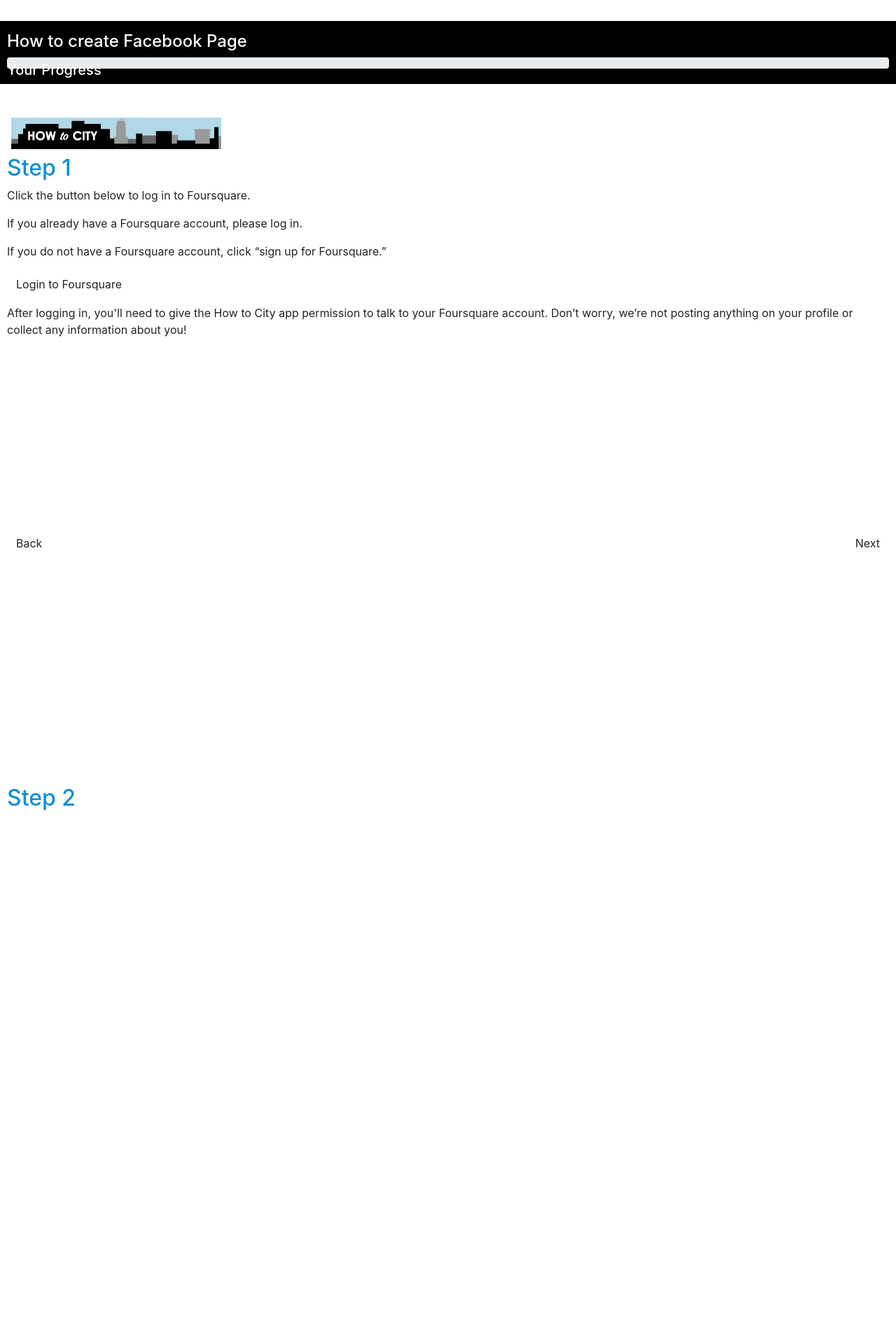
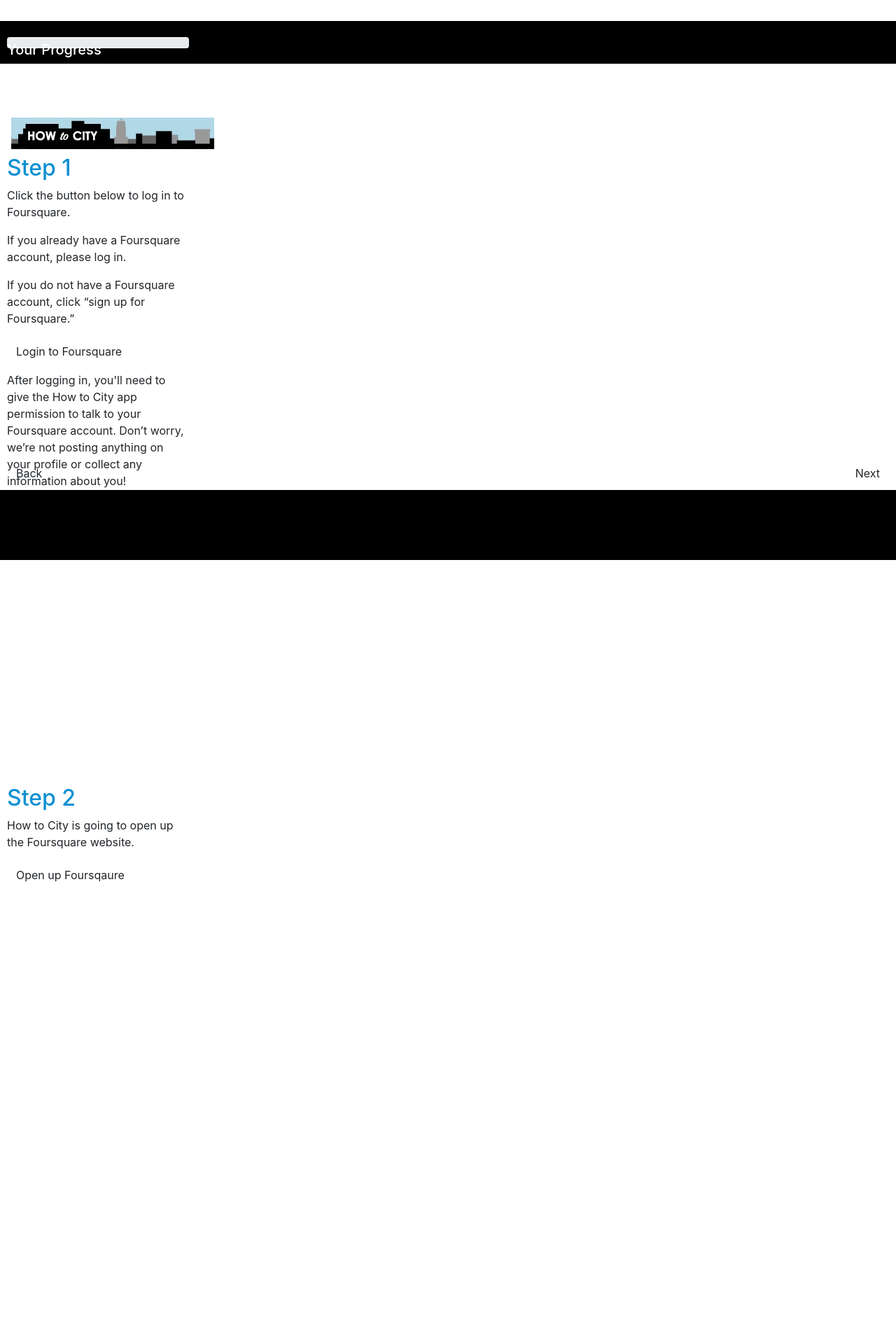
Before and after one commit to codeforamerica/bizfriendly-api, a Flask app: template templates/foursquare_instructions.html in a window 1280 px wide. Shown: the top 1920 px of the page at 70% size. Run offline with Flask 2, Linux system fonts and the light colour scheme; the template is opened without the code that fills it: values that come from a table or form of the project are taken from there, others are empty; data comes from the database, SQL or seed files in the repository; some libraries are stand-ins or nearby versions.

Commit message:
Rought draft Foursquare lesson.

```diff
--- a/app.py
+++ b/app.py
@@ -4,7 +4,6 @@
 import flask.ext.restless
 from flask.ext.heroku import Heroku
 from flask_oauth import OAuth
-# from flask_sslify import SSLify
 
 
 #----------------------------------------
@@ -14,10 +13,10 @@
 app = Flask(__name__)
 heroku = Heroku(app) # Sets CONFIG automagically
 db = SQLAlchemy(app)
-# sslify = SSLify(app)
+
 app.config.update(
-    DEBUG = True,
-    SQLALCHEMY_DATABASE_URI = 'postgres://hackyourcity@localhost/howtocity'
+    # DEBUG = True,
+    # SQLALCHEMY_DATABASE_URI = 'postgres://hackyourcity@localhost/howtocity'
 )
 
 #----------------------------------------
@@ -82,7 +81,8 @@
     fb_page_lesson = Lesson('How to create Facebook Page', 'Lesson on how to create a Facebook Page.','facebook_page', 1)
     twitter_lesson = Lesson('How to create a Twitter Account', 'Lesson on how to create a Twitter account.','twitter_account', 1)
     yelp_lesson = Lesson('How to use Yelp', 'Lessons for how to use Yelp','how_to_yelp', 3)
-    foursquare_lesson = Lesson('How to use Foursquare for your business', 'Lesson on how to create and manage your business on Foursquare.','foursquare', 1)
+    foursquare_lesson = Lesson('How to use Foursquare for your business', 'Lesson on how to create your business on Foursquare.','foursquare', 1)
+    foursquare_lesson_2 = Lesson('How to use Foursquare for your business, Part 2', 'Lesson on how to manage your business on Foursquare.','foursquare_claim_venue', 1)
 
     db.session.add(promote_online)
     db.session.add(beyond_cash)
@@ -92,6 +92,7 @@
     db.session.add(twitter_lesson)
     db.session.add(yelp_lesson)
     db.session.add(foursquare_lesson)
+    db.session.add(foursquare_lesson_2)
     db.session.commit()
 
 db.create_all()
@@ -168,24 +169,26 @@
 
 @app.route("/category/<category_url>/lesson/<lesson_url>/instructions/<instructions_url>")
 def instructions(category_url, lesson_url, instructions_url):
-
     category = Category.query.filter_by(url=category_url).first()
     lesson = Lesson.query.filter_by(url=lesson_url).first()
     # category = call_how_to_city_api(endpoint='categories',column_name='url',operator='==',value=category_url,single=True)
     # lesson = call_how_to_city_api(endpoint='lessons',column_name='url',operator='==',value=lesson_url,single=True)
 
     if instructions_url == 'foursquare_instructions':
-        import fs_oauth
-        foursquare_auth_url = fs_oauth.fs_oauth()
-        # import pdb; pdb.set_trace()
-        try:
+        import foursquare_lesson
+        foursquare_auth_url = None
+        access_token = None
+        if 'code' in request.args:
             auth_code = request.args['code']
-            user = fs_oauth.get_users_data(auth_code)
-            return str(user)
-        except:
-            pass
-        return render_template(instructions_url+'.html', category=category, lesson=lesson, foursquare_auth_url=foursquare_auth_url)
-    return render_template(instructions_url+'.html', category=category, lesson=lesson)
+            # Get access_token
+            access_token = foursquare_lesson.get_access_token(auth_code)
+            user = foursquare_lesson.get_user_data(access_token)
+            return render_template(instructions_url+'.html', category=category, lesson=lesson, user=user)
+        else:
+            # Authorize
+            foursquare_auth_url = foursquare_lesson.foursquare_oauth()
+            return render_template(instructions_url+'.html', category=category, lesson=lesson, foursquare_auth_url=foursquare_auth_url)
+        return render_template(instructions_url+'.html', category=category, lesson=lesson)
 
 #----------------------------------------
 # launch
--- a/static/css/main.css
+++ b/static/css/main.css
@@ -3,6 +3,7 @@
    ========================================================================== */
 body{
 	padding-top:160px;
+	padding-bottom:100px;
 }
 
 .category{
@@ -40,6 +41,15 @@
 	display:block;
 }
 
+.inst_footer{
+	background-color: #000;
+	position: fixed;
+	bottom: 0px;
+	height: 100px;
+	width: 100%;
+	display: block;
+}
+
 section{
 	height:900px;
 }
@@ -54,8 +64,13 @@
 
 .feedback{
 	display: none;
-	padding-top: 100px;
+	padding-top: 15px;
 }
+
+.yes, .no {
+	display : none;
+}
+
 
 .feedback h2{
 	color: #347235;
@@ -74,9 +89,9 @@
 }
 
 .next{
-	position: fixed; bottom:5px;right:10px;
+	position: fixed; bottom:105px;right:10px;
 }
 
 .back{
-	position: fixed; bottom:5px;
+	position: fixed; bottom:105px;
 }
--- /dev/null
+++ b/static/js/foursquare.js
@@ -0,0 +1,113 @@
+var debug = true;
+var request_time = 2000;
+
+// UI ----------------------------------------------------------------------------------------
+// Scroll bar and which step
+
+//Fix width
+var width = window.screen.width;
+$('.narrow').css('width',280); // Hackity
+
+var whichStep = 1;
+var scroll_height;
+var doc_height = $('body').height();
+var scroll_pct;
+var numOfSections = $('section').length;
+var sectionPercentHeight = 100 / numOfSections;
+var body_padding = parseInt($('body').css('padding-top'), 10);
+
+$(window).scroll(function() {
+  scroll_height = $(window).scrollTop();
+  scroll_pct = (scroll_height / doc_height * 100) + 5.5; // Give it a little buffer
+  $('.progress .bar').css('width',scroll_pct+'%');
+  whichStep = Math.ceil(scroll_pct / sectionPercentHeight);
+  if (debug){
+    console.log(whichStep);
+  }
+});
+
+// Back button
+$('.back').click(function (){
+  if (debug){
+    console.log('Back');
+  }
+  var backStep = whichStep - 1;
+  $('html, body').animate({ scrollTop: $('#link'+backStep).offset().top - body_padding }, 1000);
+});
+
+// Next button
+$('.next').click(function() {
+  if (debug){
+    console.log('Next');
+  }
+  var nextStep = whichStep + 1;
+  $('html, body').animate({ scrollTop: $('#link'+nextStep).offset().top - body_padding }, 1000);
+});
+
+// Steps Functions ----------------------------------------------------------------------------------------
+
+// var checkStep1 = function(){
+//     if (debug){
+//         console.log('Step 1 running');
+//       }
+//       // Can this script see jinja2 variables?
+//     if (whichStep >= 1 && {{ 'user' }}){
+//       clearInterval(t1);
+//       if (debug){
+//         console.log('Step 1 stopped');
+//       }
+
+//       // Show the feedback
+//       $('#link1 .feedback').toggle();
+
+//       if (whichStep == 1){
+//         $('html, body').delay(3000).animate({ scrollTop: $('#link2').offset().top - body_padding }, 1000);
+//       }
+//     }
+//   }
+//   var t1 = setInterval(checkStep1,1000);
+
+// When we get to step 2, open up the challenge window
+  var width = window.screen.width;
+  var height = window.screen.height;
+  var challengeSiteFeatures = {
+    height: height,
+    width: 1000,
+    name: 'challenge',
+    center: false
+  }
+  var challengeWindow = false;
+  $("#open_foursquare").click(function(){
+    challengeWindow = $.popupWindow('https://www.foursquare.com', challengeSiteFeatures);
+    setTimeout(function(){
+      // Show the feedback
+      $('#link2 .feedback').toggle();
+    }, 1000);
+    if (whichStep == 2){
+      $('html, body').delay(3000).animate({ scrollTop: $('#link3').offset().top - body_padding }, 1000);
+    }
+  })
+
+  $("#foursquare_yes").click(function(){
+    $('#link3 .feedback').toggle();
+    $('#link3 .feedback .yes').toggle();
+  })
+
+  $("#foursquare_claim_venue").click(function(){
+    $('#link3 .feedback').append('<h3>Goodbye.</h3>')
+    setTimeout(function(){
+      challengeWindow.close();
+      window.close();
+    }
+      ,2000);
+  })
+
+  $("#foursquare_no").click(function(){
+    $('#link3 .feedback').toggle();
+    $('#link3 .feedback .no').toggle();
+  })
+
+  $('#foursquare_create_venue').click(function(){
+    challengeWindow = $.popupWindow('https://foursquare.com/add_venue', challengeSiteFeatures);
+    $('html, body').delay(3000).animate({ scrollTop: $('#link4').offset().top - body_padding }, 1000);
+  })
--- a/templates/foursquare_instructions.html
+++ b/templates/foursquare_instructions.html
@@ -12,7 +12,6 @@
         </div>
     </div>
 </div>
-
 
 <div class="inst_header">
     <div class="narrow">
@@ -35,25 +34,38 @@
         <p>Click the button below to log in to Foursquare.</p>
         <p>If you already have a Foursquare account, please log in.</p>
         <p>If you do not have a Foursquare account, click “sign up for Foursquare.”</p>
-        <a id="fsLoginBtn" class="btn btn-large" href="{{ foursquare_auth_url|safe }} ">Login to Foursquare</a>
+        <a id="fsLoginBtn" class="btn btn-large" href="{{foursquare_auth_url|safe}}">Login to Foursquare</a>
         <p>After logging in, you'll need to give the How to City app permission to talk to your Foursquare account. Don’t worry, we’re not posting anything on your profile or collect any information about you!</p>
         <div class='feedback'>
-            <h2>You’re all set!</h2>
+            <h2>Hi {% if user %}{{ user.user.firstName }}{% endif %}!</h2>
             <p>You've logged in to Foursquare and given How to City the permission it needs to teach you how to create a Foursquare venue.<p>
         </div>
     </section>
     <section id="link2">
         <h2>Step 2</h2>
-        <p></p>
+        <p>How to City is going to open up the Foursquare website.</p>
+        <a id="open_foursquare" class="btn">Open up Foursqaure</a>
         <div class='feedback'>
-            <h2>You’re all set!</h2>
+            <h2>Let’s check it out!</h2>
         </div>
-    </section>
+   </section>
     <section id="link3">
         <h2>Step 3</h2>
-        <p></p>
+        <p>Search for your business on Foursquare.</p>
+        <p>Does your business have a page already?</p>
+        <a id="foursquare_yes" class="btn">Yes!</a>
+        <a id="foursquare_no" class="btn">No :(</a>
         <div class='feedback'>
-            <h2>You’re all set!</h2>
+            <div class='yes'>
+                <h2>Great!</h2>
+                <p>We'll take you to the next lesson now. It will show you how to Claim Ownership of your business on Foursquare.</p>
+                <a id="foursquare_claim_venue" class="btn" href="../../foursquare_claim_venue" target="parent">Next Foursquare Lesson</a>
+            </div>
+            <div class='no'>
+                <h2>Let make one!</h2>
+                <p>Click here to open up the right page on Foursquare.</p>
+                <a id="foursquare_create_venue" class="btn">Create Foursquare Venue</a>
+            </div>
         </div>
     </section>
     <section id="link4">
@@ -92,21 +104,15 @@
 {% endblock %}
 
 {% block js_footer %}
-<script>
-    // var width = window.screen.width;
-    // var height = window.screen.height;
+    <script src="{{ url_for('static', filename='js/foursquare.js') }}"></script>
+    {% if user %}
+    <script>
+    $('#link1 .feedback').toggle();
+    $('html, body').delay(3000).animate({ scrollTop: $('#link2').offset().top - body_padding }, 1000);
+    </script>
+    {% endif %}
 
-    // var challengeSiteFeatures = {
-    //     height: height,
-    //     width: 1000,
-    //     name: 'challenge',
-    //     center: false
-    //   }
 
-    // $("#fsLoginBtn").click(function() {
-    //   var challengeWindow = $.popupWindow('{{ foursquare_auth_url|safe }}', challengeSiteFeatures);
-    // });
-</script>
 {% endblock %}
 
   </body>
```
Also changed, not shown: foursquare_lesson.py (added, +44 -0 lines).
